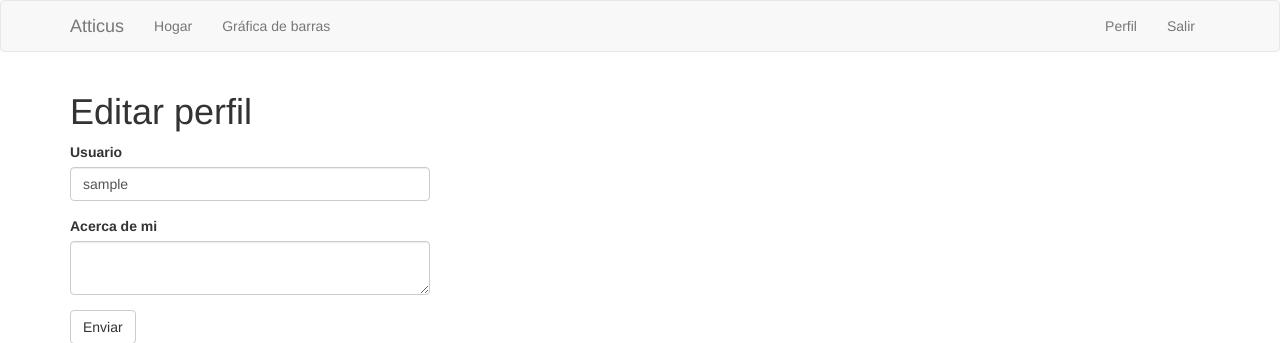
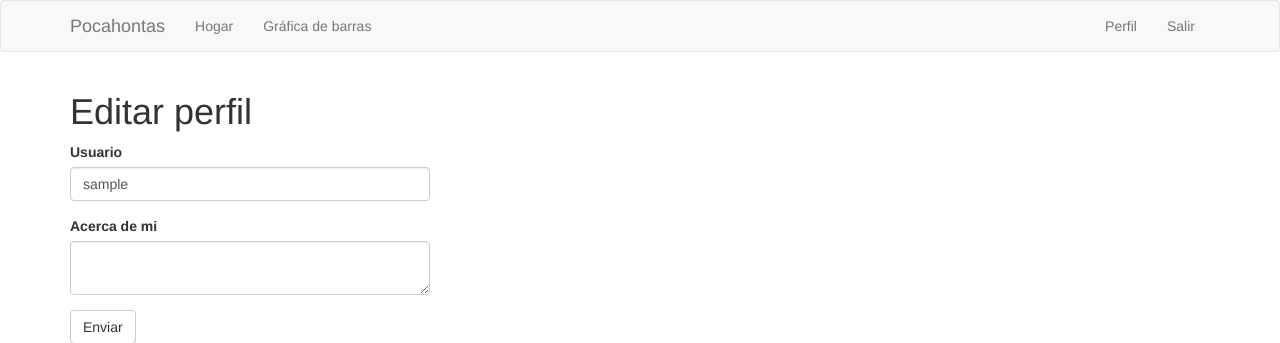
Before and after one commit to nowhereknight/Pocahontas, a Flask app: page /edit_profile in a window 1280 px wide. Shown: the top 343 px of the page. Run offline with Flask 2, Linux system fonts and the light colour scheme; the visitor is signed in with stand-in values (Sample User, id 1); data comes from the database, SQL or seed files in the repository; some libraries are stand-ins or nearby versions.

Commit message:
branding change

```diff
--- a/app/templates/base.html
+++ b/app/templates/base.html
@@ -3,7 +3,7 @@
 
 {% block title %}
     <meta charset="utf-8" />
-    {% if title %}{{ title }} - Atticus{% else %}Bienvenido a Atticus{% endif %}
+    {% if title %}{{ title }} - Pocahontas{% else %}Bienvenido a pocahontas{% endif %}
 {% endblock %}
 
 {% block navbar %}
@@ -16,7 +16,7 @@
                     <span class="icon-bar"></span>
                     <span class="icon-bar"></span>
                 </button>
-                <a class="navbar-brand" href="{{ url_for('index') }}">Atticus</a>
+                <a class="navbar-brand" href="{{ url_for('index') }}">Pocahontas</a>
             </div>
             <div class="collapse navbar-collapse" id="bs-example-navbar-collapse-1">
                 <ul class="nav navbar-nav">
```
